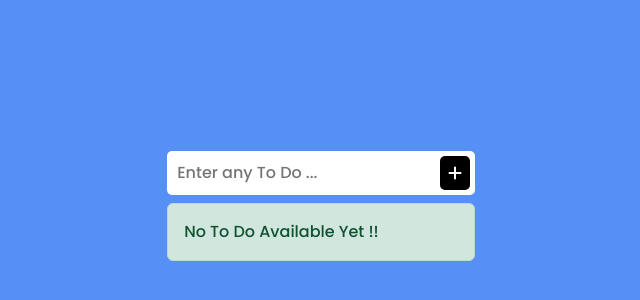
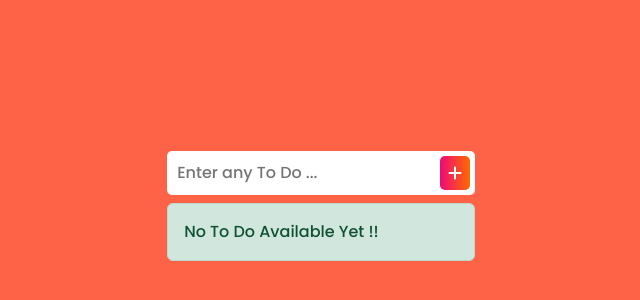
Before and after one commit to HydraPhyzer/To-Do-App-in-React-JS, a React (Create React App) app: page / in a window 1280 px wide. Shown: the part 196-496 px from the top of the page, without its empty margins (319-959 px from the left). Built offline with nearby package versions, Linux system fonts and the light colour scheme.

Commit message:
App Ready To Use

```diff
--- a/src/App.css
+++ b/src/App.css
@@ -6,7 +6,7 @@
     justify-content: center;
     align-items: center;
     flex-direction: column;
-    background-color: #568FF6;
+    background-color:tomato;
     padding-top: 20px;
 }
 .App-Content
--- a/src/Components/Form.css
+++ b/src/Components/Form.css
@@ -24,7 +24,7 @@
 .Plus
 {
     width: 10%;
-    background-color: black;
+    background: linear-gradient(to right ,#ee0979,#ff6a00);
     color: white;
     text-align: center;
     order: 2;
--- a/src/Components/Todo.css
+++ b/src/Components/Todo.css
@@ -1,10 +1,11 @@
 .All-Todo
 {
-    background-color: #F6CD58;
+    background-color: white;
     margin: 15px 0px;
     border-radius: 5px;
     padding: 5px;
     position: relative;
+    color: black;
 }
 .All-Todo i:hover
 {
@@ -12,7 +13,7 @@
 }
 .E,.X
 {
-    background-color: black;
+    background: linear-gradient(to right ,#ee0979,#ff6a00);
     border: none;
     padding: 5px;
     margin: 5px 0px 0px 0px;
```
